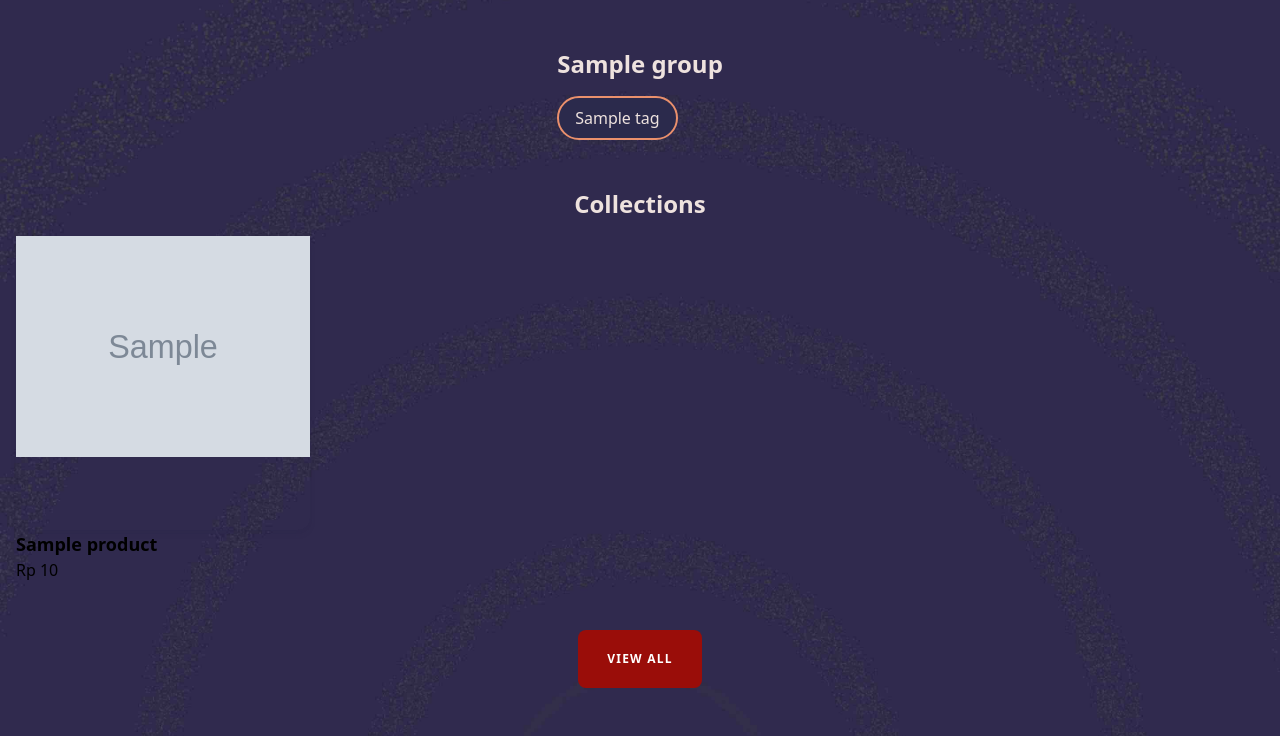
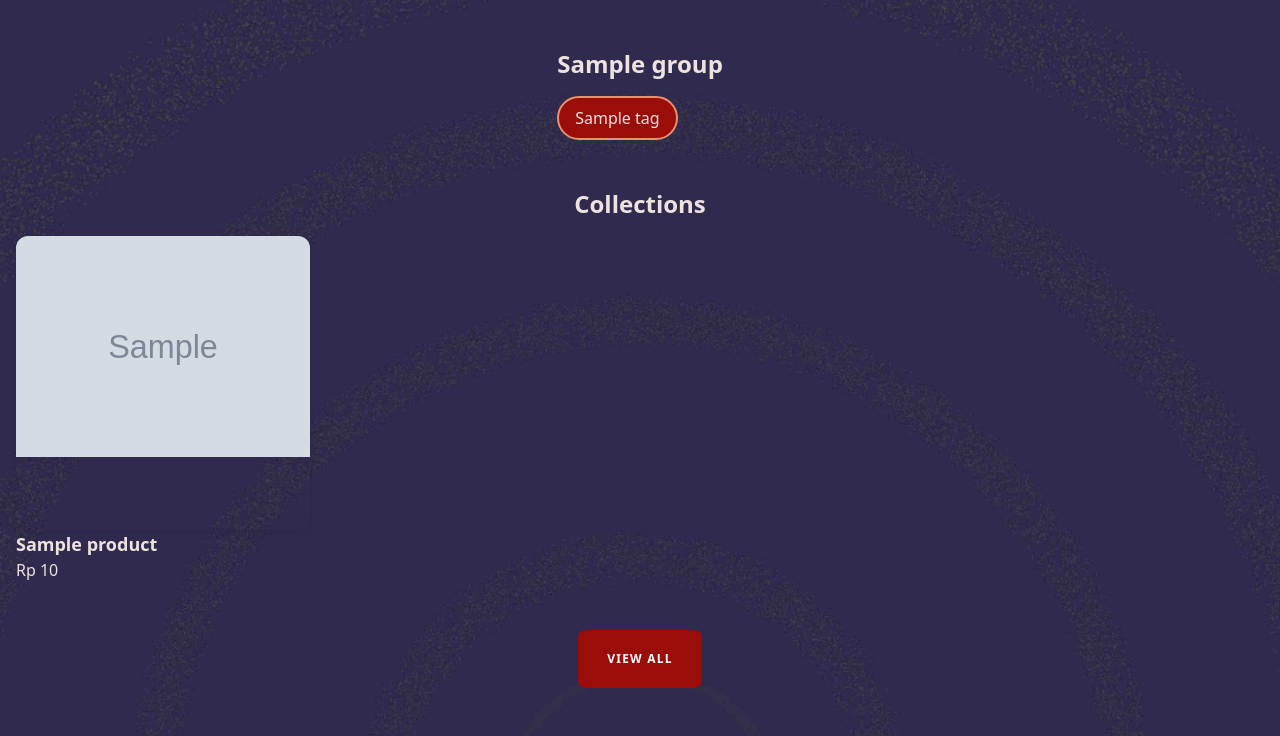
Before and after one commit to naufalfachrian/kios-kaget, a Laravel app: page / in a window 1280 px wide. Shown: the part 96-832 px from the top of the page. Run offline with Laravel 10, Linux system fonts and the light colour scheme; tables that the repository leaves empty hold one stand-in row (Sample ...); style sheets or scripts are compiled from the project's sources; some libraries are stand-ins or nearby versions; some web fonts are replaced.

Commit message:
Update color

```diff
--- a/resources/views/home/index.blade.php
+++ b/resources/views/home/index.blade.php
@@ -6,7 +6,7 @@
                     <span class="mx-auto text-2xl text-brand-light font-bold">{{ $tagGroup->name }}</span>
                     <div class="flex flex-wrap gap-3 mt-4">
                         @foreach ($tagGroup->tags as $tag)
-                            <div class="py-2 px-4 border-2 border-brand-yellow bg-brand-black rounded-3xl">
+                            <div class="py-2 px-4 border-2 border-brand-yellow bg-brand-brown rounded-3xl">
                                 <span class="text-brand-light">{{ $tag->name }}</span>
                             </div>
                         @endforeach
@@ -20,19 +20,19 @@
                 @foreach ($products as $product)
                     <a href="{{ route('products.show', ['product' => $product->id]) }}">
                         <div class="flex flex-col">
-                            <div class="w-full aspect-square rounded-xl shadow-md shadow-brand-black/20">
+                            <div class="w-full aspect-square rounded-xl shadow-md shadow-brand-black/20 overflow-hidden">
                                 @if (count($product->images) > 0)
                                     <img class="" src="{{$product->images[0]->image_url}}"/>
                                 @endif
                             </div>
-                            <span class="text-lg font-bold">{{ $product->name }}</span>
-                            <span class="text-md font-medium">{{ $product->formattedPrice() }}</span>
+                            <span class="text-lg font-bold text-brand-light">{{ $product->name }}</span>
+                            <span class="text-md font-medium text-brand-light">{{ $product->formattedPrice() }}</span>
                         </div>
                     </a>
                 @endforeach
             </div>
         </div>
-        <a class="mx-auto btn--primary bg-brand-black mt-8" href="{{ route('products.index') }}">
+        <a class="mx-auto btn--primary mt-8" href="{{ route('products.index') }}">
             <span class="p-3">{{ __('View All') }}</span>
         </a>
     </div>
```
